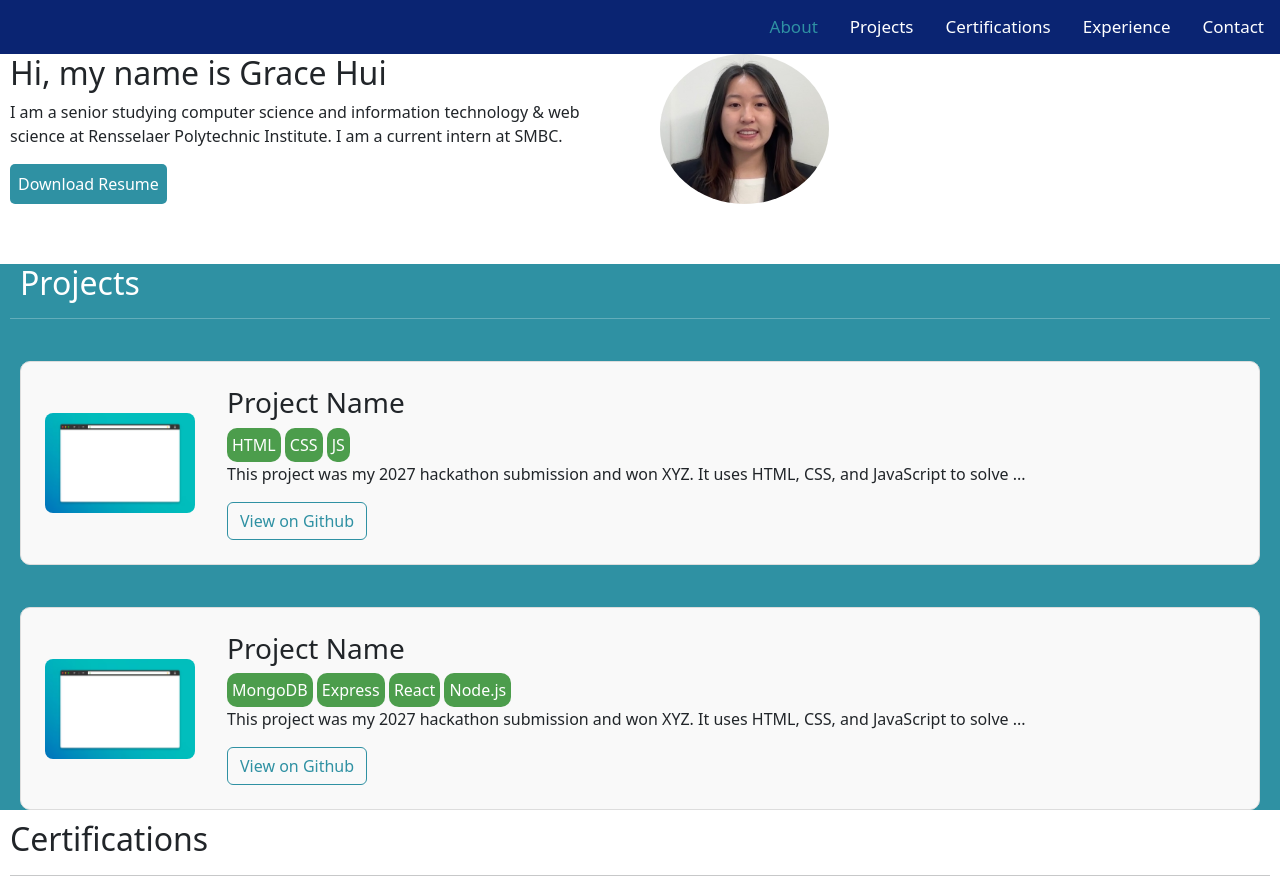
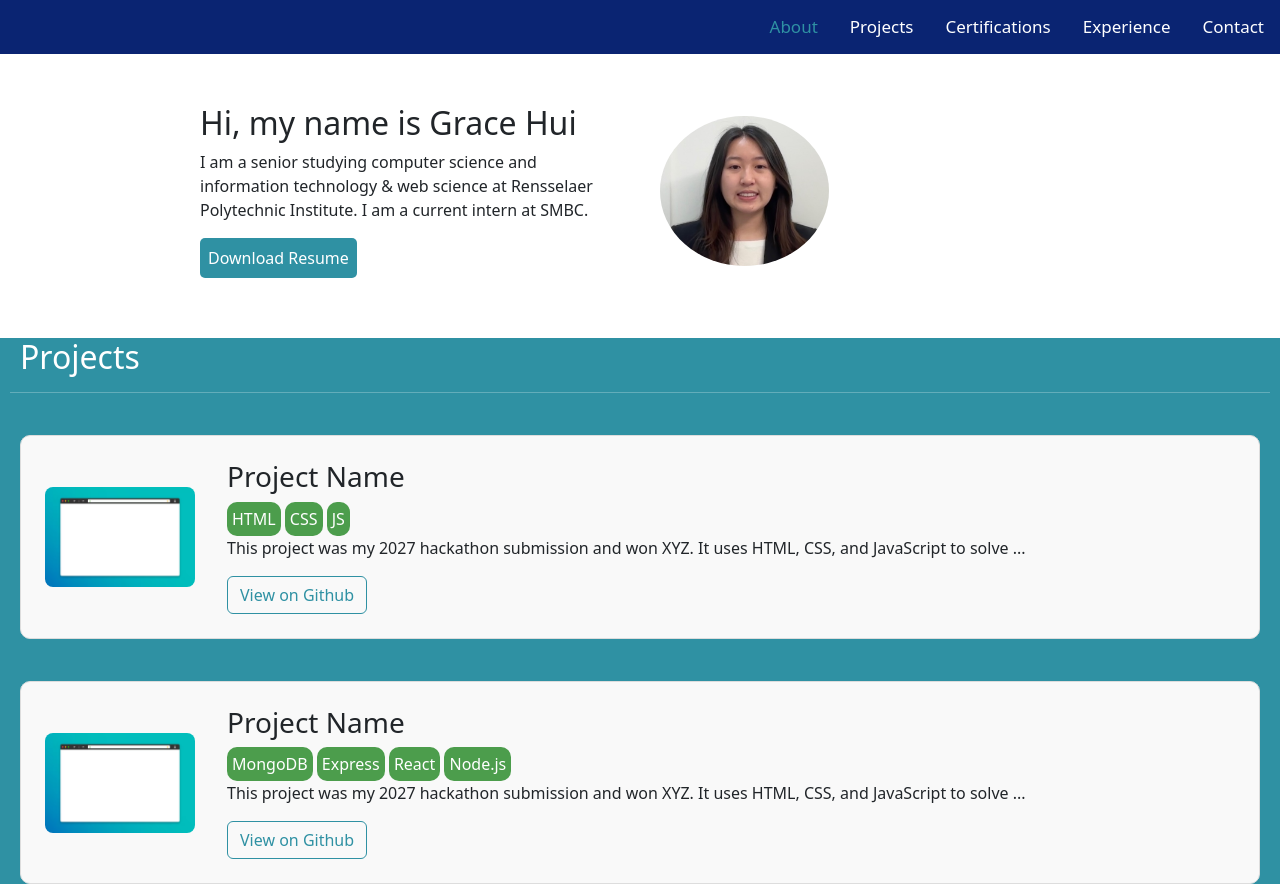
Before and after one commit to gracehui123/Portfolio_Demo, a plain HTML site: page index.html in a window 1280 px wide. Shown: the top 884 px of the page. Drawn offline with nearby package versions, Linux system fonts and the light colour scheme.

Commit message:
center about

```diff
--- a/styles.css
+++ b/styles.css
@@ -43,14 +43,16 @@ body{
   height:150px;
 }
 
-.flex-container{
+.flex-container {
   display: flex;
   align-items: center;
+  justify-content: center;
   gap: 40px;
 }
 
-#about{
-  margin-bottom: 50px;
+#about {
+  max-width: 900px;
+  margin: 50px auto;
 }
 
 #contact{
```
